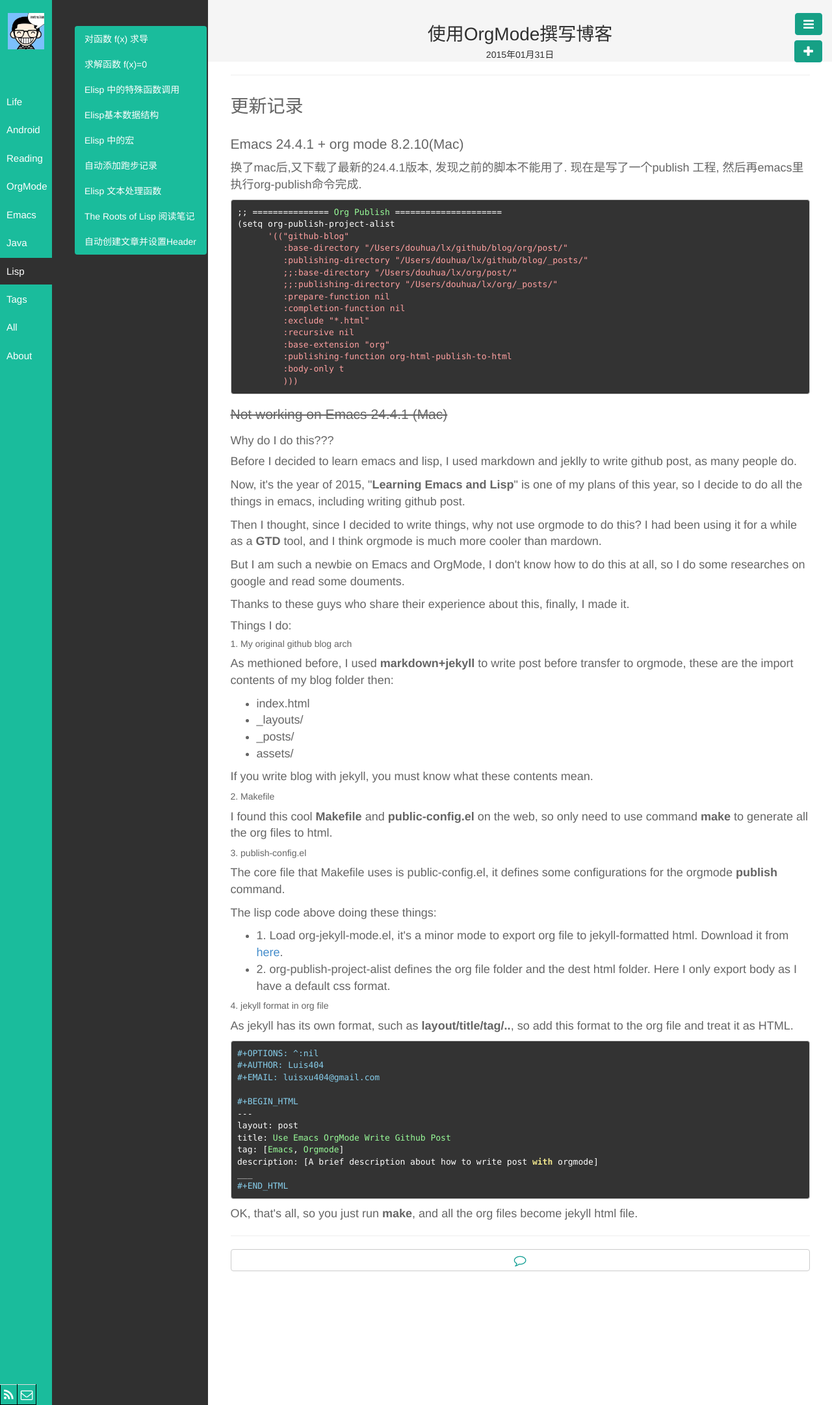
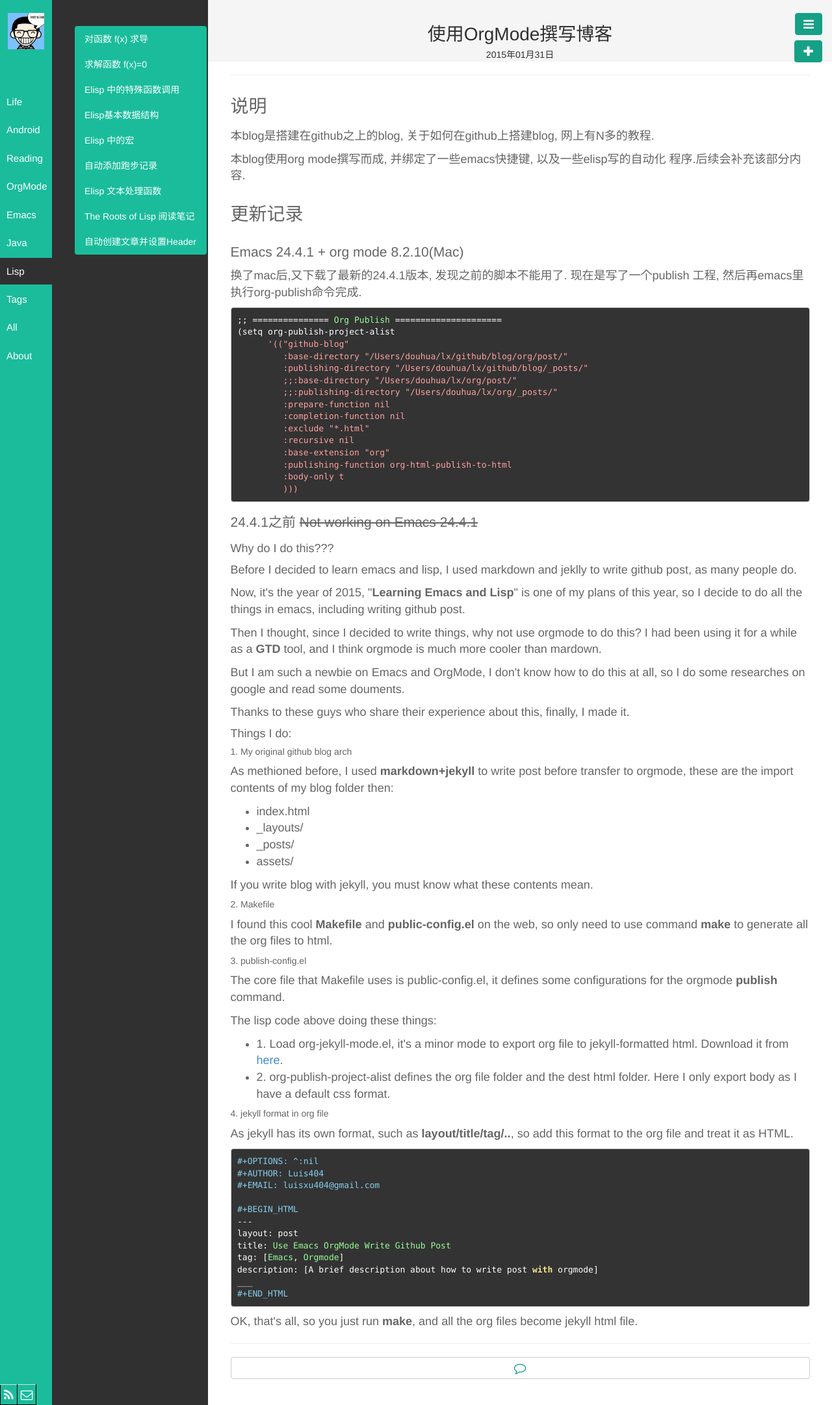
Before and after one commit to byrlx/byrlx.github.io, a Jekyll site: the page built from _posts/OrgMode/2015-01-31-Use-Emacs-Org-Mode-Write-Github-Post.html, in a window 1280 px wide. Shown: the whole page at 65% size. Built offline with Jekyll 4.4.1, drawn with Linux system fonts in a browser that asks for light colours.

Commit message:
update blog

```diff
--- a/_posts/OrgMode/2015-01-31-Use-Emacs-Org-Mode-Write-Github-Post.html
+++ b/_posts/OrgMode/2015-01-31-Use-Emacs-Org-Mode-Write-Github-Post.html
@@ -6,12 +6,26 @@
 description: [A brief description about how to write post with orgmode]
 ---
 
-<div id="outline-container-orgheadline9" class="outline-2">
-<h2 id="orgheadline9">更新记录</h2>
-<div class="outline-text-2" id="text-orgheadline9">
-</div><div id="outline-container-orgheadline1" class="outline-3">
-<h3 id="orgheadline1">Emacs 24.4.1 + org mode 8.2.10(Mac)</h3>
-<div class="outline-text-3" id="text-orgheadline1">
+<div id="outline-container-orgheadline1" class="outline-2">
+<h2 id="orgheadline1">说明</h2>
+<div class="outline-text-2" id="text-orgheadline1">
+<p>
+本blog是搭建在github之上的blog, 关于如何在github上搭建blog, 网上有N多的教程.
+</p>
+
+<p>
+本blog使用org mode撰写而成, 并绑定了一些emacs快捷键, 以及一些elisp写的自动化
+程序.后续会补充该部分内容.
+</p>
+</div>
+</div>
+
+<div id="outline-container-orgheadline10" class="outline-2">
+<h2 id="orgheadline10">更新记录</h2>
+<div class="outline-text-2" id="text-orgheadline10">
+</div><div id="outline-container-orgheadline2" class="outline-3">
+<h3 id="orgheadline2">Emacs 24.4.1 + org mode 8.2.10(Mac)</h3>
+<div class="outline-text-3" id="text-orgheadline2">
 <p>
 换了mac后,又下载了最新的24.4.1版本, 发现之前的脚本不能用了.
 现在是写了一个publish 工程, 然后再emacs里执行org-publish命令完成.
@@ -38,12 +52,12 @@
 </div>
 </div>
 </div>
-<div id="outline-container-orgheadline8" class="outline-3">
-<h3 id="orgheadline8"><del>Not working on Emacs 24.4.1 (Mac)</del></h3>
-<div class="outline-text-3" id="text-orgheadline8">
-</div><div id="outline-container-orgheadline2" class="outline-4">
-<h4 id="orgheadline2">Why do I do this???</h4>
-<div class="outline-text-4" id="text-orgheadline2">
+<div id="outline-container-orgheadline9" class="outline-3">
+<h3 id="orgheadline9">24.4.1之前 <del>Not working on Emacs 24.4.1</del></h3>
+<div class="outline-text-3" id="text-orgheadline9">
+</div><div id="outline-container-orgheadline3" class="outline-4">
+<h4 id="orgheadline3">Why do I do this???</h4>
+<div class="outline-text-4" id="text-orgheadline3">
 <p>
   Before I decided to learn emacs and lisp, I used markdown and jeklly to write
 github post, as many people do.
@@ -72,12 +86,12 @@
 </div>
 </div>
 
-<div id="outline-container-orgheadline7" class="outline-4">
-<h4 id="orgheadline7">Things I do:</h4>
-<div class="outline-text-4" id="text-orgheadline7">
-</div><div id="outline-container-orgheadline3" class="outline-5">
-<h5 id="orgheadline3">1. My original github blog arch</h5>
-<div class="outline-text-5" id="text-orgheadline3">
+<div id="outline-container-orgheadline8" class="outline-4">
+<h4 id="orgheadline8">Things I do:</h4>
+<div class="outline-text-4" id="text-orgheadline8">
+</div><div id="outline-container-orgheadline4" class="outline-5">
+<h5 id="orgheadline4">1. My original github blog arch</h5>
+<div class="outline-text-5" id="text-orgheadline4">
 <p>
 As methioned before, I used <b>markdown+jekyll</b> to write post before transfer
 to orgmode, these are the import contents of my blog folder then:
@@ -95,9 +109,9 @@
 </div>
 </div>
 
-<div id="outline-container-orgheadline4" class="outline-5">
-<h5 id="orgheadline4">2. Makefile</h5>
-<div class="outline-text-5" id="text-orgheadline4">
+<div id="outline-container-orgheadline5" class="outline-5">
+<h5 id="orgheadline5">2. Makefile</h5>
+<div class="outline-text-5" id="text-orgheadline5">
 <p>
 I found this cool <b>Makefile</b> and <b>public-config.el</b> on the web, so only
 need to use command <b>make</b> to generate all the org files to html.
@@ -105,9 +119,9 @@
 </div>
 </div>
 
-<div id="outline-container-orgheadline5" class="outline-5">
-<h5 id="orgheadline5">3. publish-config.el</h5>
-<div class="outline-text-5" id="text-orgheadline5">
+<div id="outline-container-orgheadline6" class="outline-5">
+<h5 id="orgheadline6">3. publish-config.el</h5>
+<div class="outline-text-5" id="text-orgheadline6">
 <p>
 The core file that Makefile uses is public-config.el, it defines some
 configurations for the orgmode <b>publish</b> command.
@@ -125,9 +139,9 @@
 </ul>
 </div>
 </div>
-<div id="outline-container-orgheadline6" class="outline-5">
-<h5 id="orgheadline6">4. jekyll format in org file</h5>
-<div class="outline-text-5" id="text-orgheadline6">
+<div id="outline-container-orgheadline7" class="outline-5">
+<h5 id="orgheadline7">4. jekyll format in org file</h5>
+<div class="outline-text-5" id="text-orgheadline7">
 <p>
 As jekyll has its own format, such as <b>layout/title/tag/..</b>, so add this
 format to the org file and treat it as HTML.
```
Also changed, not shown: org/OrgMode/2015-01-31-Use-Emacs-Org-Mode-Write-Github-Post.org (+7 -1 lines).
